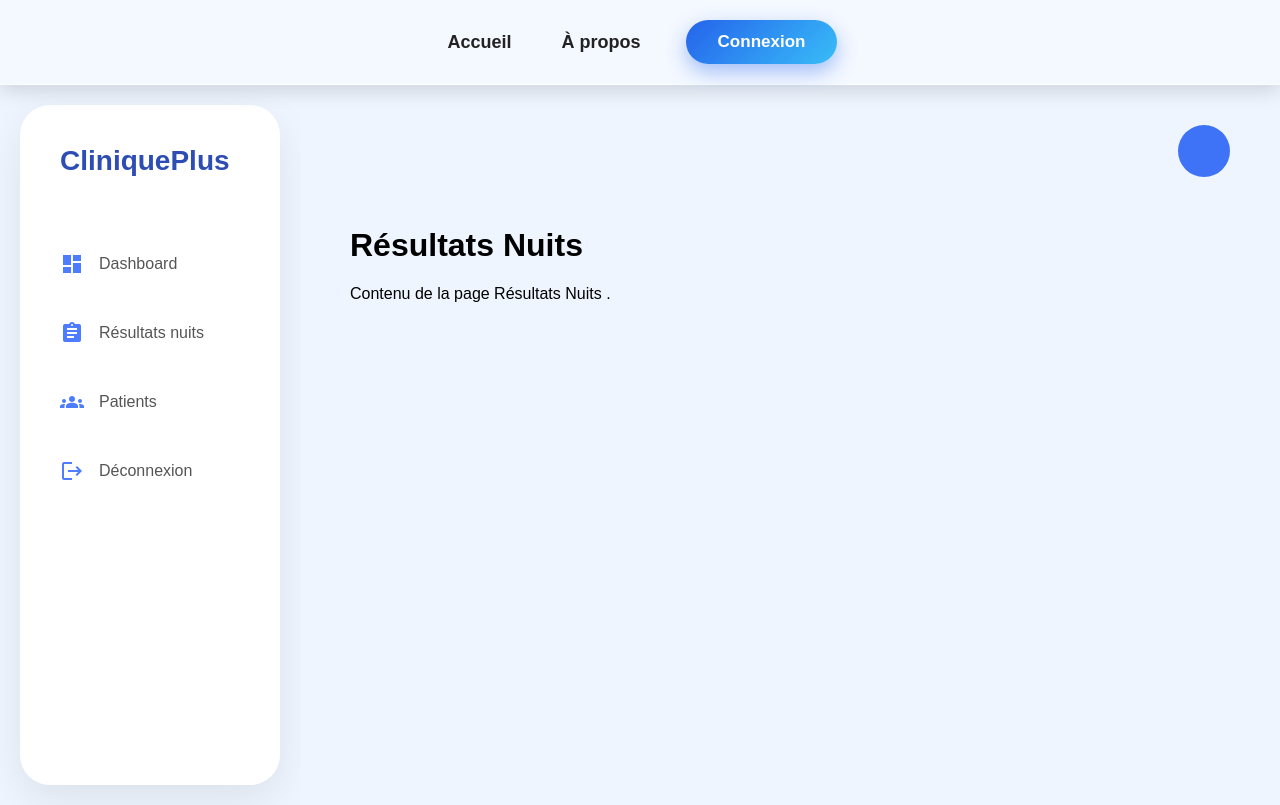
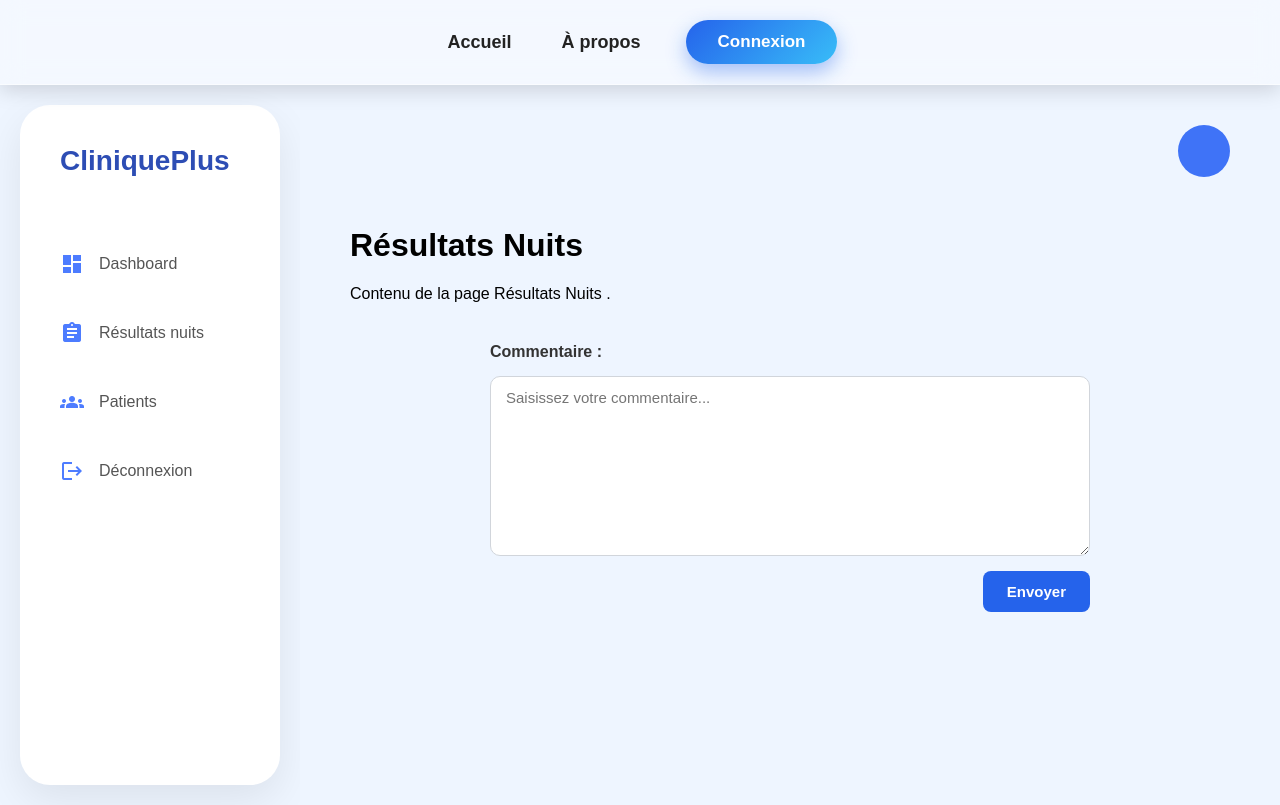
Before and after one commit to emfall2015/clinique_plus_interface_utilisateur, an Angular app: page /layout/resultats-nuits in a window 1280 px wide. Built offline with nearby package versions, Linux system fonts and the light colour scheme.

Commit message:
ajout saisi commentaire

```diff
--- a/src/app/resultats_nuits/resultats_nuits.html
+++ b/src/app/resultats_nuits/resultats_nuits.html
@@ -1,3 +1,15 @@
 <h1> Résultats Nuits </h1>
 
 <p>Contenu de la page Résultats Nuits .</p>
+
+<div class="commentaire-container">
+  <label for="commentaire">Commentaire :</label>
+
+  <textarea
+    id="commentaire"
+    [(ngModel)]="commentaire"
+    rows="5"
+    placeholder="Saisissez votre commentaire...">
+  </textarea>
+  <button>Envoyer</button>
+</div>
--- /dev/null
+++ b/src/app/resultats_nuits/resultats_nuits.scss
@@ -0,0 +1,71 @@
+.commentaire-container {
+  max-width: 600px;
+  margin: 40px auto;
+  display: flex;
+  flex-direction: column;
+  gap: 15px;
+}
+
+label {
+  font-size: 16px;
+  font-weight: 600;
+  color: #333;
+}
+
+textarea {
+  width: 100%;
+  min-height: 180px;
+  padding: 12px 15px;
+  font-size: 15px;
+  font-family: inherit;
+  border: 1px solid #d1d5db;
+  border-radius: 10px;
+  resize: vertical;
+  transition: all 0.2s ease;
+  box-sizing: border-box;
+}
+
+textarea:focus {
+  outline: none;
+  border-color: #2563eb;
+  box-shadow: 0 0 0 3px rgba(37, 99, 235, 0.2);
+}
+
+button {
+  align-self: flex-end;
+  padding: 12px 24px;
+  background-color: #2563eb;
+  color: #fff;
+  font-size: 15px;
+  font-weight: 600;
+  border: none;
+  border-radius: 8px;
+  cursor: pointer;
+  transition: all 0.2s ease;
+}
+
+button:hover {
+  background-color: #1d4ed8;
+  transform: translateY(-2px);
+}
+
+button:active {
+  transform: translateY(0);
+}
+
+button:disabled {
+  background-color: #9ca3af;
+  cursor: not-allowed;
+  transform: none;
+}
+
+@media (max-width: 768px) {
+  .commentaire-container {
+    margin: 20px;
+  }
+
+  button {
+    width: 100%;
+    align-self: stretch;
+  }
+}
--- a/src/app/resultats_nuits/resultats_nuits.ts
+++ b/src/app/resultats_nuits/resultats_nuits.ts
@@ -1,9 +1,12 @@
 import { Component } from '@angular/core';
+import { FormsModule } from '@angular/forms';
 
 @Component({
   selector: 'app-resultats-nuits',
-  imports: [],
+  imports: [FormsModule],
   templateUrl: './resultats_nuits.html',
-  styleUrl: './resultats_nuits.css',
+  styleUrl: './resultats_nuits.scss',
 })
-export class ResultatsNuits {}
+export class ResultatsNuits {
+   commentaire: string = '';
+}
```
Also changed, not shown: src/app/resultats_nuits/resultats_nuits.css (deleted).
